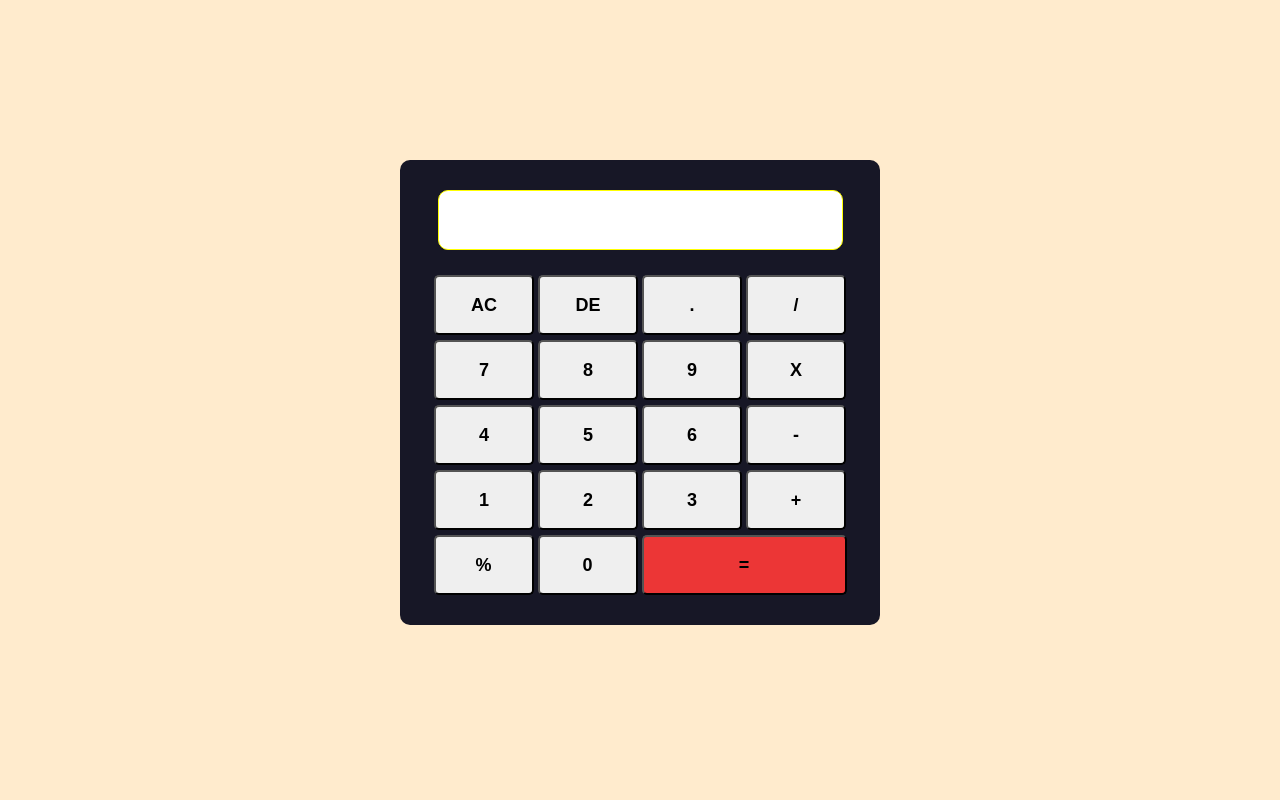
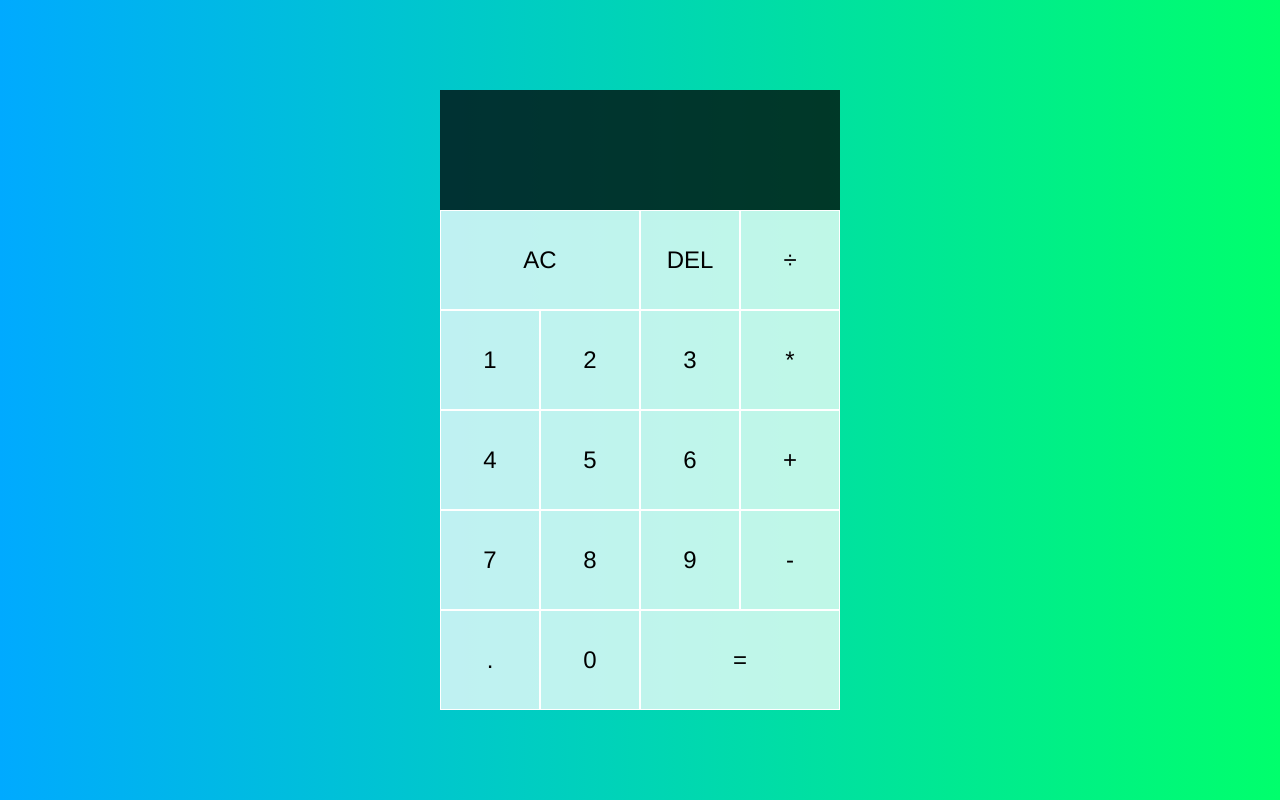
Before and after one commit to Dasurf/JS-Calculator, a plain HTML site: page index.html in a window 1280 px wide. Drawn offline with Linux system fonts and the light colour scheme.

Commit message:
an improved version of the calculator with a different UI

```diff
--- a/index.css
+++ b/index.css
@@ -1,85 +1,59 @@
-* {
+*, *::before, *::after {
+    box-sizing: border-box;
+    font-weight: normal;
+    font-family: 'Franklin Gothic Medium', 'Arial Narrow', Arial, sans-serif;
+    /* max-width: 100%; */
+}
+
+body {
     margin: 0;
     padding: 0;
-    box-sizing: border-box;
-    max-width: 100%;
+    background: linear-gradient(to right, #00AAFF, #00FF6C);
 }
 
-.container {
-    width: 100%;
-    height: 100vh;
-    background-color: blanchedalmond;
-    display: flex;
-    align-items: center;
+.calculator-grid {
+    display: grid;
+    align-content: center;
     justify-content: center;
+    min-height: 100vh;
+    grid-template-columns: repeat(4, 100px);
+    grid-template-rows: minmax(120px, auto) repeat(5, 100px);
 }
 
-.calculator {
-    width: 30rem;
-    margin-bottom: 15px;
-    padding: 10px 5px;
-    border-radius: 10px;
-    background-color: rgb(23, 23, 38);
+.calculator-grid .output {
+    grid-column: 1 / -1;
+    background: rgba(0, 0, 0, .75);
     display: flex;
-    align-items: center;
-    justify-content: center;
+    align-items: flex-end;
+    color: rgba(255, 255, 255, .75);
+    flex-direction: column;
+    justify-content: space-around;
+    padding: 10px;
+    word-wrap: break-word;
+    word-break: break-all;
 }
 
-form {
-    /* border: 1px solid yellow; */
-    width: 29rem;
-    margin-bottom: 20px;
-    display: flex;
-    justify-content: center;
-    align-items: center;
-    flex-direction: column;
-    gap: 5px;
+.calculator-grid .output .previous-operand {
+    font-size: 1rem;
 }
 
-form .display input {
-    width: 405px;
-    height: 60px;
-    border: none;
-    outline: none;
-    border-radius: 10px;
-    padding: 5px;
-    font-size: 38px;
-    text-align: right;
-    margin: 20px 15px;
-    flex: 1;
-    border: 1px solid yellow;
+.calculator-grid .output .current-operand {
+    color: white;
+    font-size: 2.5rem;
 }
 
-.buttons > div {
-    background-color: green;
-    display: flex;
-    align-items: space-around;
-    justify-content: space-around;
+.calculator-grid > button  {
+    border: 1px solid white;
+    font-size: 1.5rem;
+    cursor: pointer;
+    outline: none;
+    background: rgba(255, 255, 255, .75);
 }
 
-.buttons input {
-    width: 100px;
-    height: 60px;
-    border-radius: 5px;
-    font-size: large;
-    font-weight: bold;
-    cursor: pointer;
-    transition: .2s ease-in;
+.calculator-grid > button:hover {
+    background: rgba(255, 255, 255, .9);
 }
 
-form input.equals {
-    width: 205px;
-    background-color: rgb(236, 54, 54);
+.span-2 {
+    grid-column: span 2;
 }
-
-form input.equals:hover {
-    background-color: red;
-}
-
-.buttons input:hover {
-    background-color: gray;
-}
-
-.buttons input:active {
-    background-color: tomato;
-}
--- a/index.html
+++ b/index.html
@@ -8,43 +8,31 @@
     <title>JS Calculator</title>
   </head>
   <body>
-    <div class="container">
-      <div class="calculator">
-        <form>
-          <div class="display">
-            <input type="text" name="display">
-          </div>
-          <div class="buttons">
-            <input type="button" value="AC" onclick=" display.value = '' ">
-            <input type="button" value="DE" onclick=" display.value = display.value.toString().slice(0, -1) ">
-            <input type="button" value="." onclick="display.value += '.' ">
-            <input type="button" value="/" onclick=" display.value += '/' ">
-          </div>
-          <div class="buttons">
-            <input type="button" value="7" onclick=" display.value += '7' ">
-            <input type="button" value="8" onclick=" display.value += '8' ">
-            <input type="button" value="9" onclick=" display.value += '8' ">
-            <input type="button" value="X" onclick=" display.value += '*' ">
-          </div>
-          <div class="buttons">
-            <input type="button" value="4" onclick=" display.value += '4' ">
-            <input type="button" value="5" onclick=" display.value += '5' ">
-            <input type="button" value="6" onclick=" display.value += '6' ">
-            <input type="button" value="-" onclick=" display.value += '-' ">
-          </div>
-          <div class="buttons">
-            <input type="button" value="1" onclick=" display.value += '1' ">
-            <input type="button" value="2" onclick=" display.value += '2' ">
-            <input type="button" value="3" onclick=" display.value += '3' ">
-            <input type="button" value="+" onclick=" display.value += '+' ">
-          </div>
-          <div class="buttons">
-            <input type="button" value="%" onclick=" display.value += '%' ">
-            <input type="button" value="0" onclick=" display.value += '0' ">
-            <input type="button" value="=" class="equals" onclick=" display.value = eval(display.value) ">
-          </div>
-        </form>
+    <div class="calculator-grid">
+      <!-- The screen output area -->
+      <div class="output">
+        <div data-previous-operand class="previous-operand"></div>
+        <div data-current-operand class="current-operand"></div>
       </div>
+      <!-- The input buttons -->
+      <button data-all-clear class="span-2">AC</button>
+      <button data-delete>DEL</button>
+      <button data-operation>÷</button>
+      <button data-number>1</button>
+      <button data-number>2</button>
+      <button data-number>3</button>
+      <button data-operation>*</button>
+      <button data-number>4</button>
+      <button data-number>5</button>
+      <button data-number>6</button>
+      <button data-operation>+</button>
+      <button data-number>7</dbuttoniv>
+      <button data-number>8</button>
+      <button data-number>9</button>
+      <button data-operation>-</button>
+      <button data-number>.</button>
+      <button data-number>0</button>
+      <button data-equals class="span-2">=</button>
     </div>
 
     <script src="index.js"></script>
--- a/index.js
+++ b/index.js
@@ -0,0 +1,107 @@
+class Calculator {
+    constructor(previousOperandTextElement, currentOperandTextElement) {
+        this.previousOperandTextElement = previousOperandTextElement
+        this.currentOperandTextElement = currentOperandTextElement
+        this.clear()
+    }
+
+    clear () {
+        this.currentOperand = '';
+        this.previousOperand = '';
+        this.operation = undefined;
+    }
+
+    delete() {
+        this.currentOperand = this.currentOperand.toString().slice(0, -1);
+    }
+
+    appendNumber(number) {
+        if (number === '.' && this.currentOperand.includes('.')) return;
+        this.currentOperand = this.currentOperand.toString() + number.toString()
+    }
+
+    chooseOperation(operation) {
+        if (this.currentOperand === '') return;
+        if (this.previousOperand !== '') {
+            this.compute();
+        }
+        this.operation = operation;
+        this.previousOperand = this.currentOperand;
+        this.currentOperand = '';
+    }
+
+    compute() {
+        let computation; // the result of the compute function
+        const prev = parseFloat(this.previousOperand);
+        const current = parseFloat(this.currentOperand);
+        if (isNaN(prev) || isNaN(current)) return;
+        switch (this.operation) {
+            case '+':
+                computation = prev + current;
+                break;
+            case '-':
+                computation = prev - current;
+                break;
+            case '*':
+                computation = prev * current;
+                break;
+            case '÷':
+                computation = prev / current;
+                break;
+            default:
+                return;
+        }
+        this.currentOperand = computation;
+        this.operation = undefined;
+        this.previousOperand = '';
+    }
+
+
+    updateDisplay() {
+        this.currentOperandTextElement.innerText = this.currentOperand;
+        if (this.operation != null) {
+            this.previousOperandTextElement.innerText = `${this.previousOperand} ${this.operation}`;
+        } else {
+            this.previousOperandTextElement.innerText = '';
+        }
+    }
+}
+
+
+
+const numberButtons = document.querySelectorAll('[data-number]');
+const operationButtons = document.querySelectorAll('[data-operation]');
+const equalsButtons = document.querySelector('[data-equals]');
+const deleteButton = document.querySelector('[data-delete]');
+const allClearButton = document.querySelector('[data-all-clear]');
+const previousOperandTextElement = document.querySelector('[data-previous-operand]');
+const currentOperandTextElement = document.querySelector('[data-current-operand]');
+
+const calculator = new Calculator(previousOperandTextElement, currentOperandTextElement);
+
+numberButtons.forEach(button => button.addEventListener('click', () => {
+    calculator.appendNumber(button.innerText);
+    calculator.updateDisplay()
+}))
+
+operationButtons.forEach(button => button.addEventListener('click', () => {
+    calculator.chooseOperation(button.innerText);
+    calculator.updateDisplay()
+}))
+
+
+
+equalsButtons.addEventListener('click', button => {
+    calculator.compute();
+    calculator.updateDisplay()
+})
+
+allClearButton.addEventListener('click', button => {
+    calculator.clear();
+    calculator.updateDisplay()
+})
+
+deleteButton.addEventListener('click', button => {
+    calculator.delete()
+    calculator.updateDisplay()
+})
```
